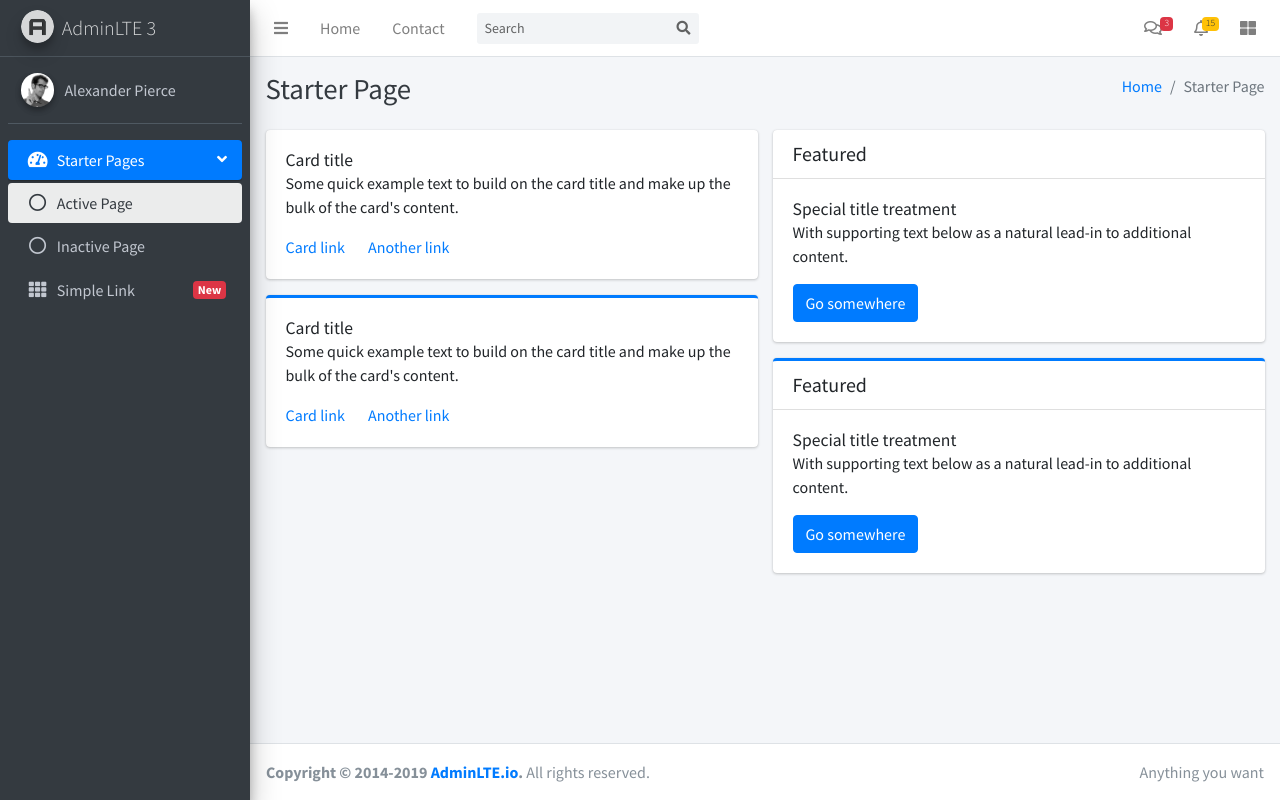
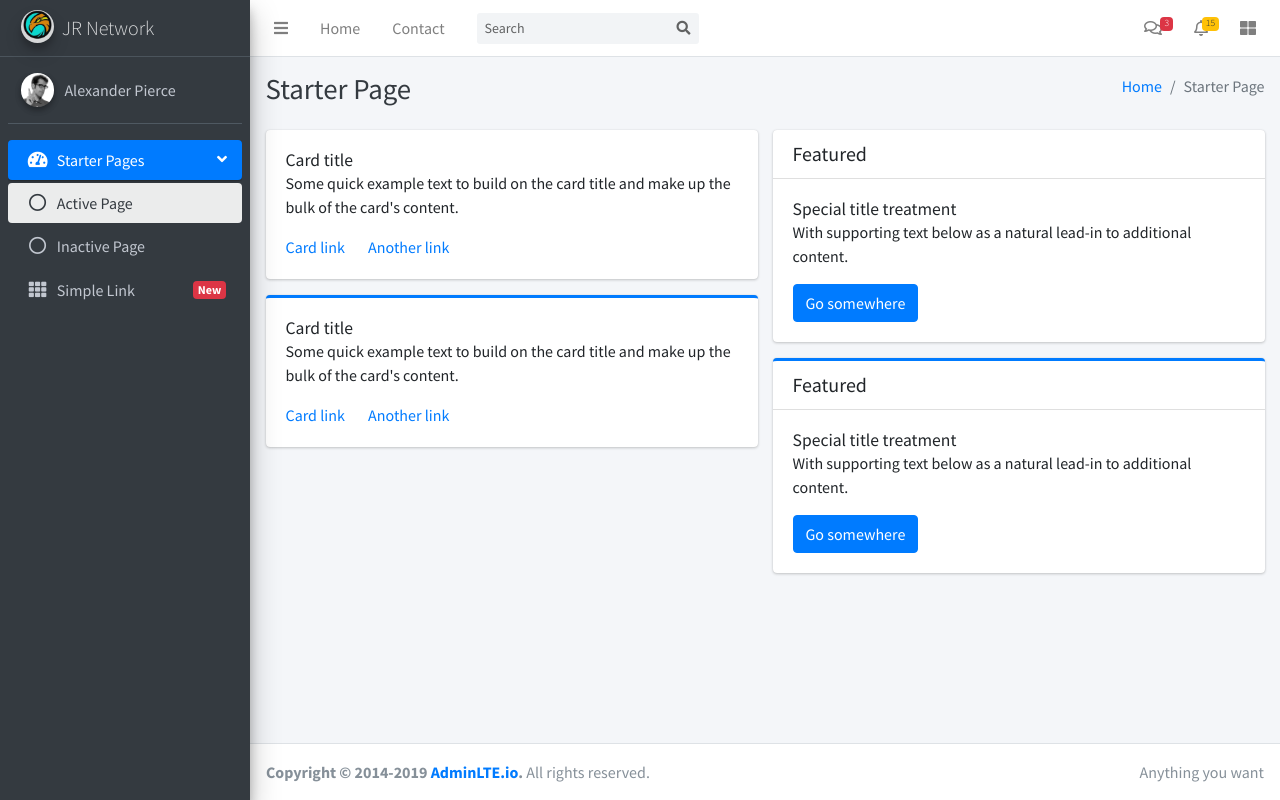
Before and after one commit to LarryMarzanJr/JRnetworkERP, a Django app: page / in a window 1280 px wide. Run offline with Django 3.2, Linux system fonts and the light colour scheme; some libraries are stand-ins or nearby versions.

Commit message:
added JR Network logo

```diff
--- a/templates/base.html
+++ b/templates/base.html
@@ -29,9 +29,9 @@ scratch. This page gets rid of all links and provides the needed markup only.
   <aside class="main-sidebar sidebar-dark-primary elevation-4">
     <!-- Brand Logo -->
     <a href="index3.html" class="brand-link">
-      <img src={% static "adminlte3/dist/img/AdminLTELogo.png" %} alt="AdminLTE Logo" class="brand-image img-circle elevation-3"
+      <img src={% static "brand/favicon-96x96.png" %} alt="JRnetwork Logo" class="brand-image img-circle elevation-3"
            style="opacity: .8">
-      <span class="brand-text font-weight-light">AdminLTE 3</span>
+      <span class="brand-text font-weight-light">JR Network</span>
     </a>
 
     <!-- Sidebar -->
```
